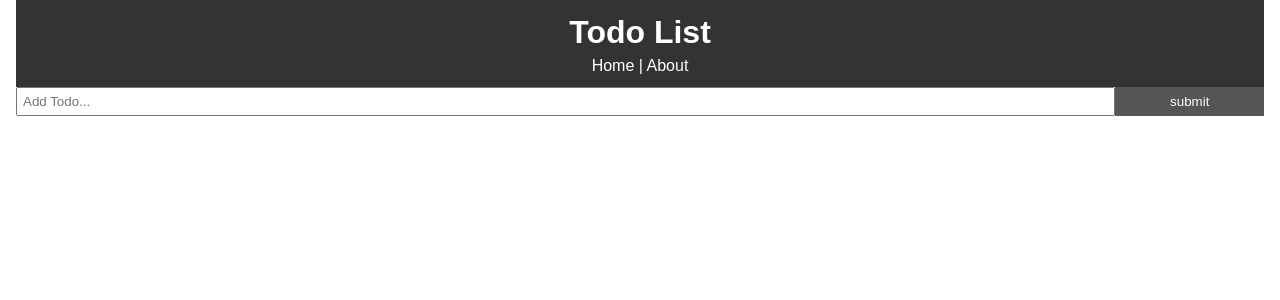
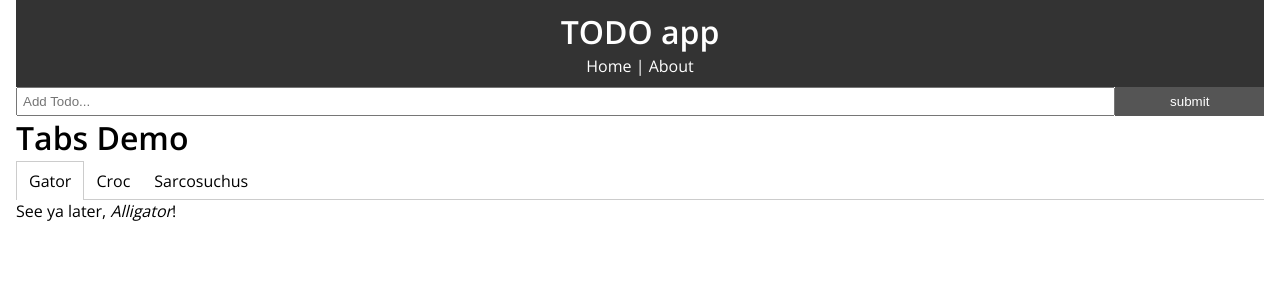
Before and after one commit to alonsovzqz/todo-list, a React (Create React App) app: page / in a window 1280 px wide. Shown: the top 300 px of the page. Built offline with nearby package versions, Linux system fonts and the light colour scheme; no server answers.

Commit message:
Add a Tabs component. Import "OpenSans" font. Add basic styles for the tab component.

```diff
--- a/src/App.css
+++ b/src/App.css
@@ -1,3 +1,9 @@
+@import url("https://fonts.googleapis.com/css2?family=Open+Sans:wght@300;400;600&display=swap");
+
+:root {
+  --base-color: #333;
+}
+
 * {
   box-sizing: border-box;
   margin: 0;
@@ -5,12 +11,12 @@
 }
 
 body {
-  font-family: Arial, Helvetica, sans-serif;
+  font-family: "Open Sans", sans-serif;
   line-height: 1.4;
 }
 
 a {
-  color: #333;
+  color: var(--base-color);
   text-decoration: none;
 }
 
@@ -30,3 +36,20 @@ a {
 .btn:hover {
   background: #666;
 }
+
+.tab-list {  border-bottom: 1px solid #ccc;
+  padding-left: 0;
+}
+
+.tab-list-item {
+  display: inline-block;
+  list-style: none;
+  margin-bottom: -1px;
+  padding: 0.5rem 0.75rem;
+}
+
+.tab-list-active {
+  background-color: white;
+  border: solid #ccc;
+  border-width: 1px 1px 0 1px;
+}
--- a/src/App.js
+++ b/src/App.js
@@ -7,6 +7,8 @@ import About from "./components/pages/About";
 import Header from "./components/layout/Header";
 import AddTodo from "./components/AddTodo";
 import Todos from "./components/Todos";
+
+import Tabs from "./components/Tabs";
 
 import "./App.css";
 
@@ -35,9 +37,7 @@ const App = () => {
   const delTodo = (id) => {
     axios
       .delete(`https://jsonplaceholder.typicode.com/todos/${id}`)
-      .then((res) =>
-        setTodos([...todos.filter((todo) => todo.id !== id)])
-      );
+      .then((res) => setTodos([...todos.filter((todo) => todo.id !== id)]));
   };
 
   // Add Todo
@@ -66,6 +66,20 @@ const App = () => {
                   markComplete={markComplete}
                   delTodo={delTodo}
                 />
+                <div>
+                  <h1>Tabs Demo</h1>
+                  <Tabs>
+                    <div label="Gator">
+                      See ya later, <em>Alligator</em>!
+                    </div>
+                    <div label="Croc">
+                      After 'while, <em>Crocodile</em>!
+                    </div>
+                    <div label="Sarcosuchus">
+                      Nothing to see here, this tab is <em>extinct</em>!
+                    </div>
+                  </Tabs>
+                </div>
               </React.Fragment>
             )}
           />
--- /dev/null
+++ b/src/components/Tab.js
@@ -0,0 +1,18 @@
+import React from "react";
+
+const Tab = (props) => {
+  const { activeTab, label, onClick } = props;
+
+  return (
+    <li
+      className={`tab-list-item ${
+        activeTab === label ? "tab-list-active" : ""
+      }`}
+      onClick={onClick}
+    >
+      {label}
+    </li>
+  );
+};
+
+export default Tab;
--- /dev/null
+++ b/src/components/Tabs.js
@@ -0,0 +1,37 @@
+import React, { useState } from "react";
+import Tab from "./Tab";
+
+const Tabs = (props) => {
+  const [activeTab, setActiveTab] = useState(props.children[0].props.label);
+
+  const onClickTabItem = (tab) => {
+    setActiveTab(tab);
+  };
+
+  return (
+    <div className="tabs">
+      <ol className="tab-list">
+        {props.children.map((child, index) => {
+          const { label } = child.props;
+
+          return (
+            <Tab
+              activeTab={activeTab}
+              key={index}
+              label={label}
+              onClick={() => onClickTabItem(label)}
+            />
+          );
+        })}
+      </ol>
+      <div className="tab-content">
+        {props.children.map((child) => {
+          if (child.props.label !== activeTab) return undefined;
+          return child.props.children;
+        })}
+      </div>
+    </div>
+  );
+};
+
+export default Tabs;
--- a/src/components/layout/Header.js
+++ b/src/components/layout/Header.js
@@ -4,7 +4,7 @@ import { Link } from "react-router-dom";
 const Header = () => {
   return (
     <header style={headerStyle}>
-      <h1>Todo List</h1>
+      <h1>TODO app</h1>
       <Link style={linkStyle} to="/">
         Home
       </Link>{" "}
```
